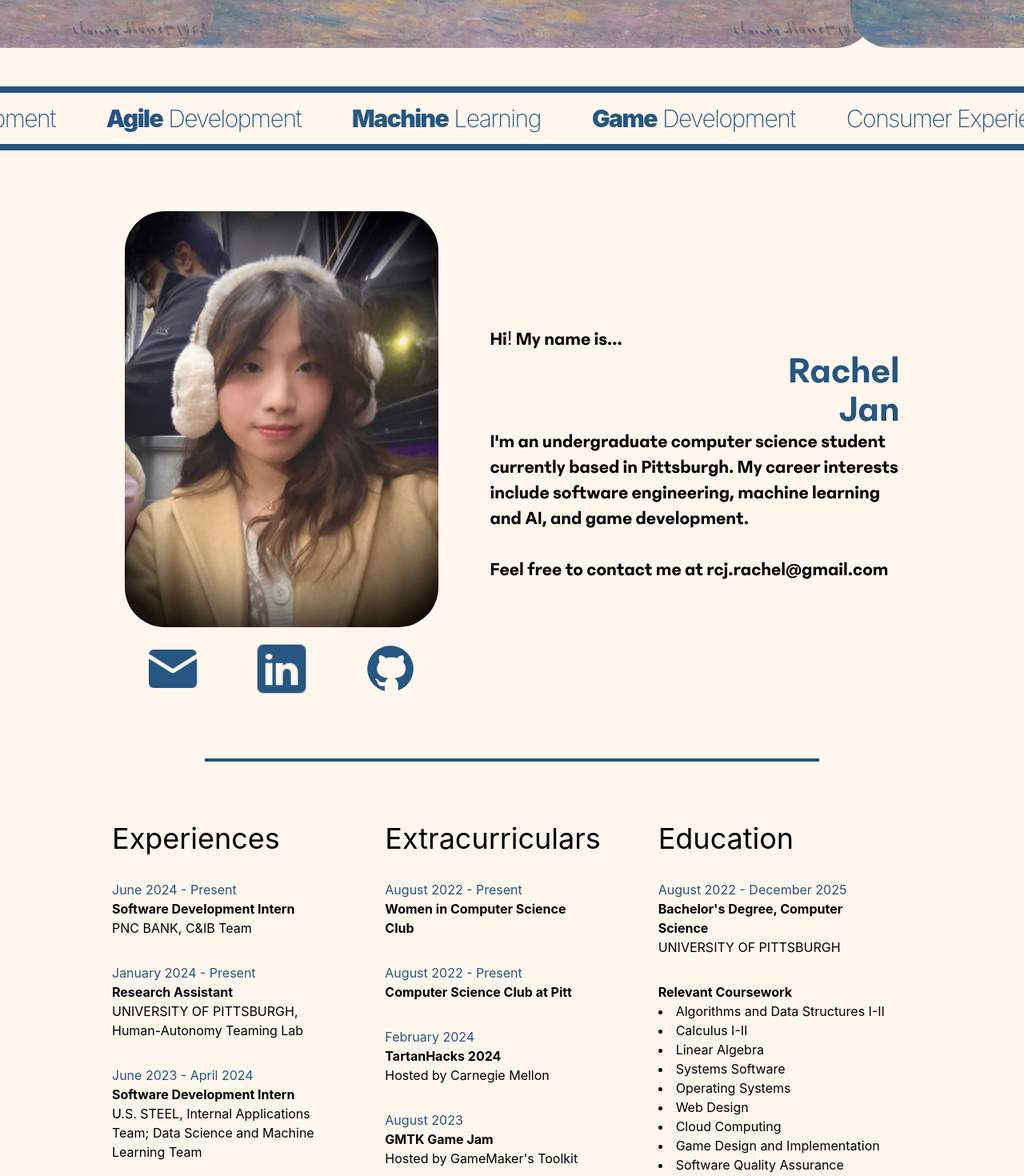
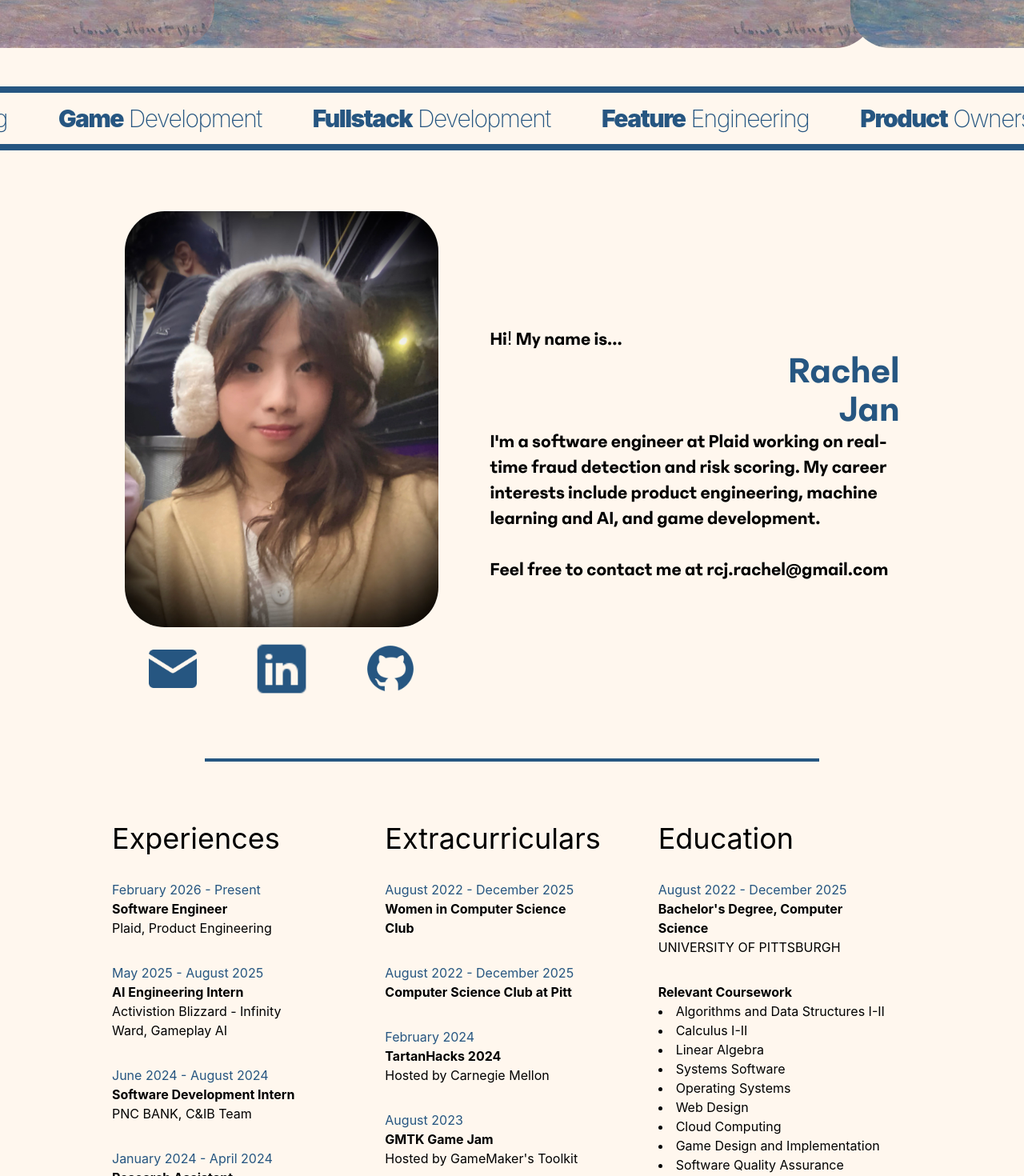
Before and after one commit to racheljayi/racheljayi.github.io, a React (Vite) app: page / in a window 1280 px wide. Shown: the part 660-2130 px from the top of the page at 80% size. Built offline with nearby package versions, Linux system fonts and the light colour scheme.

Commit message:
Updated portfolio

```diff
--- a/public/experience-data.json
+++ b/public/experience-data.json
@@ -1,12 +1,22 @@
 {
     "experiences": [
         {
-            "date": "June 2024 - Present",
+            "date": "February 2026 - Present",
+            "title": "Software Engineer",
+            "desc": "Plaid, Product Engineering"
+        },
+        {
+            "date": "May 2025 - August 2025",
+            "title": "AI Engineering Intern",
+            "desc": "Activistion Blizzard - Infinity Ward, Gameplay AI"
+        },
+        {
+            "date": "June 2024 - August 2024",
             "title": "Software Development Intern",
             "desc": "PNC BANK, C&IB Team"
         },
         {
-            "date": "January 2024 - Present",
+            "date": "January 2024 - April 2024",
             "title": "Research Assistant",
             "desc": "UNIVERSITY OF PITTSBURGH, Human-Autonomy Teaming Lab"
         },
@@ -23,12 +33,12 @@
     ],
     "extracurriculars": [
         {
-            "date": "August 2022 - Present",
+            "date": "August 2022 - December 2025",
             "name": "Women in Computer Science Club",
             "desc": ""
         },
         {
-            "date": "August 2022 - Present",
+            "date": "August 2022 - December 2025",
             "name": "Computer Science Club at Pitt",
             "desc": ""
         },
--- a/src/components/about.tsx
+++ b/src/components/about.tsx
@@ -29,9 +29,9 @@ export default function About() {
         </h1>
 
         <p className="">
-          I'm an undergraduate computer science student currently based in
-          Pittsburgh. My career interests include software engineering, machine
-          learning and AI, and game development.
+          I'm a software engineer at Plaid working on real-time fraud
+          detection and risk scoring. My career interests include product
+          engineering, machine learning and AI, and game development.
           <br />
           <br />
           Feel free to contact me at{" "}
--- a/src/components/hero.tsx
+++ b/src/components/hero.tsx
@@ -30,7 +30,7 @@ export default function Hero() {
             <p className="text-rachelBlue font-bricela text-5xl z-10">
               Rachel Jan's
             </p>
-            <p className="text-white font-bricela text-9xl">Porftolio</p>
+            <p className="text-white font-bricela text-9xl">Portfolio</p>
           </div>
           <div className="absolute bottom-[20%] flex justify-center items-center space-x-10">
             <img src="/icons/backward.png" className="h-[10vh]" />
--- a/src/components/interests.tsx
+++ b/src/components/interests.tsx
@@ -3,12 +3,6 @@ export default function Interests() {
     <div className="h-[10vh] w-full overflow-hidden bg-rachelBlue flex justify-center items-center relative overflow-hidden">
       <div className="h-[8vh] w-full bg-rachelCream flex overflow-hidden space-x-16">
         <div className="flex items-center whitespace-nowrap text-rachelBlue text-lg flex space-x-16 animate-loop-scroll">
-          <span className="text-3xl tracking-tighter font-extralight">
-            <strong className="font-black">Fullstack</strong> Development
-          </span>
-          <span className="text-3xl tracking-tighter font-extralight">
-            <strong className="font-black">Agile</strong> Development
-          </span>
           <span className="text-3xl tracking-tighter font-extralight">
             <strong className="font-black">Machine</strong> Learning
           </span>
@@ -16,7 +10,13 @@ export default function Interests() {
             <strong className="font-black">Game</strong> Development
           </span>
           <span className="text-3xl tracking-tighter font-extralight">
-            Consumer Experience
+            <strong className="font-black">Fullstack</strong> Development
+          </span>
+          <span className="text-3xl tracking-tighter font-extralight">
+            <strong className="font-black">Feature</strong> Engineering
+          </span>
+          <span className="text-3xl tracking-tighter font-extralight">
+            <strong className="font-black">Product</strong> Ownership
           </span>
         </div>
         <div
@@ -24,19 +24,19 @@ export default function Interests() {
           aria-hidden="true"
         >
           <span className="text-3xl tracking-tighter font-extralight">
-            <strong className="font-black">Fullstack</strong> Development
-          </span>
-          <span className="text-3xl tracking-tighter font-extralight">
-            <strong className="font-black">Agile</strong> Development
-          </span>
-          <span className="text-3xl tracking-tighter font-extralight">
             <strong className="font-black">Machine</strong> Learning
           </span>
           <span className="text-3xl tracking-tighter font-extralight">
             <strong className="font-black">Game</strong> Development
           </span>
           <span className="text-3xl tracking-tighter font-extralight">
-            Consumer Experience
+            <strong className="font-black">Fullstack</strong> Development
+          </span>
+          <span className="text-3xl tracking-tighter font-extralight">
+            <strong className="font-black">Feature</strong> Engineering
+          </span>
+          <span className="text-3xl tracking-tighter font-extralight">
+            <strong className="font-black">Product</strong> Ownership
           </span>
         </div>
       </div>
```
